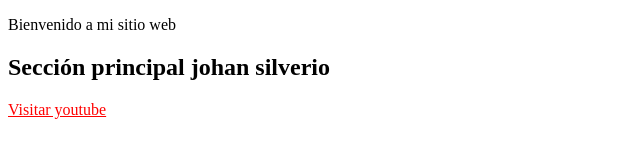
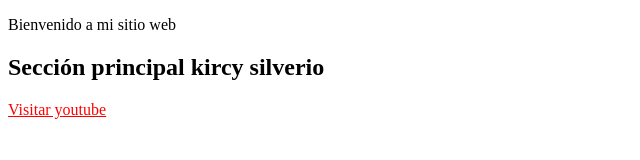
Before and after one commit to kircy11/ejercicio11, a plain HTML site: page index.html in a window 1280 px wide. Shown: the full height of the page, 0-640 px from the left. Drawn offline with Linux system fonts and the light colour scheme.

Commit message:
cambie el nombre

```diff
--- a/index.html
+++ b/index.html
@@ -9,7 +9,7 @@
 </head>
 <body>
     <p id="intro">Bienvenido a mi sitio web</p>
-    <h2 class="titulo-principal">Sección principal johan silverio</h2>
+    <h2 class="titulo-principal">Sección principal kircy silverio</h2>
     <a href="https://www.youtube.com/" title="Ir a youtube" style="color:
 red;">Visitar youtube</a>
 </body>
```
